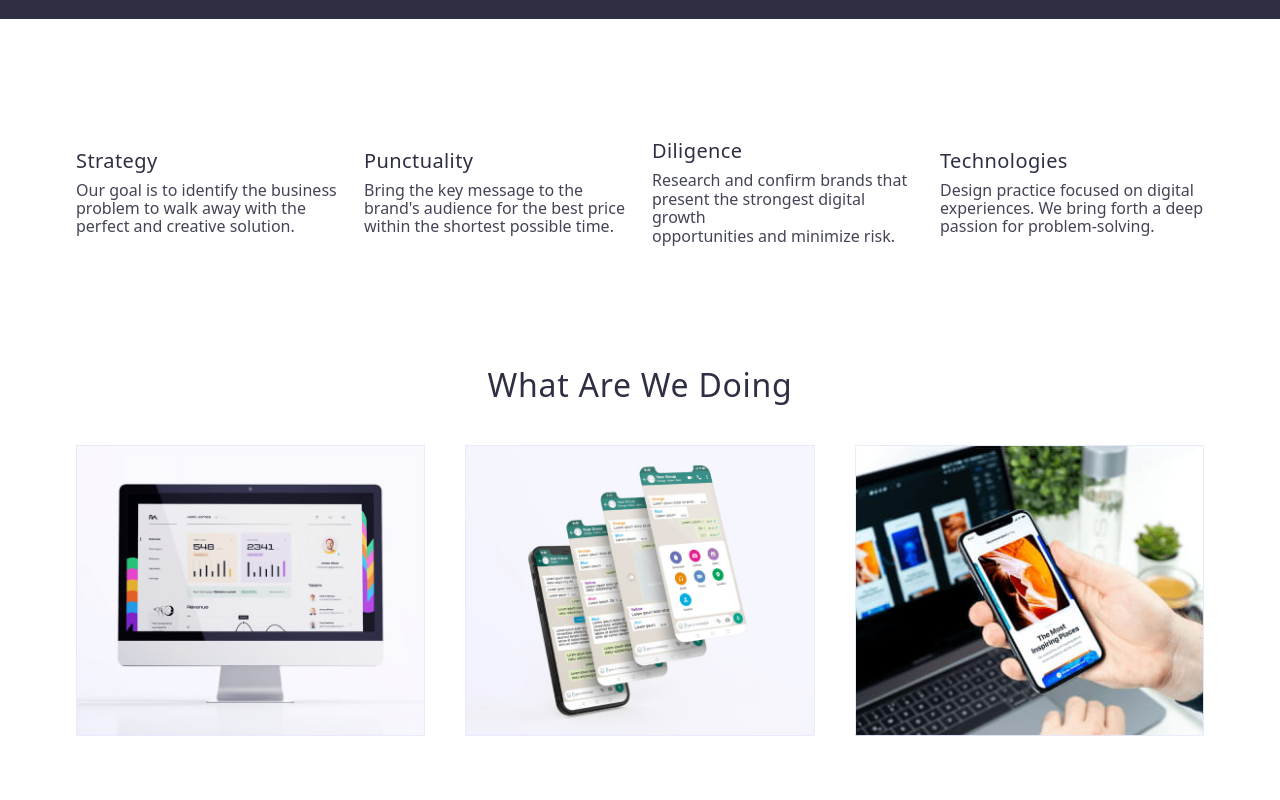
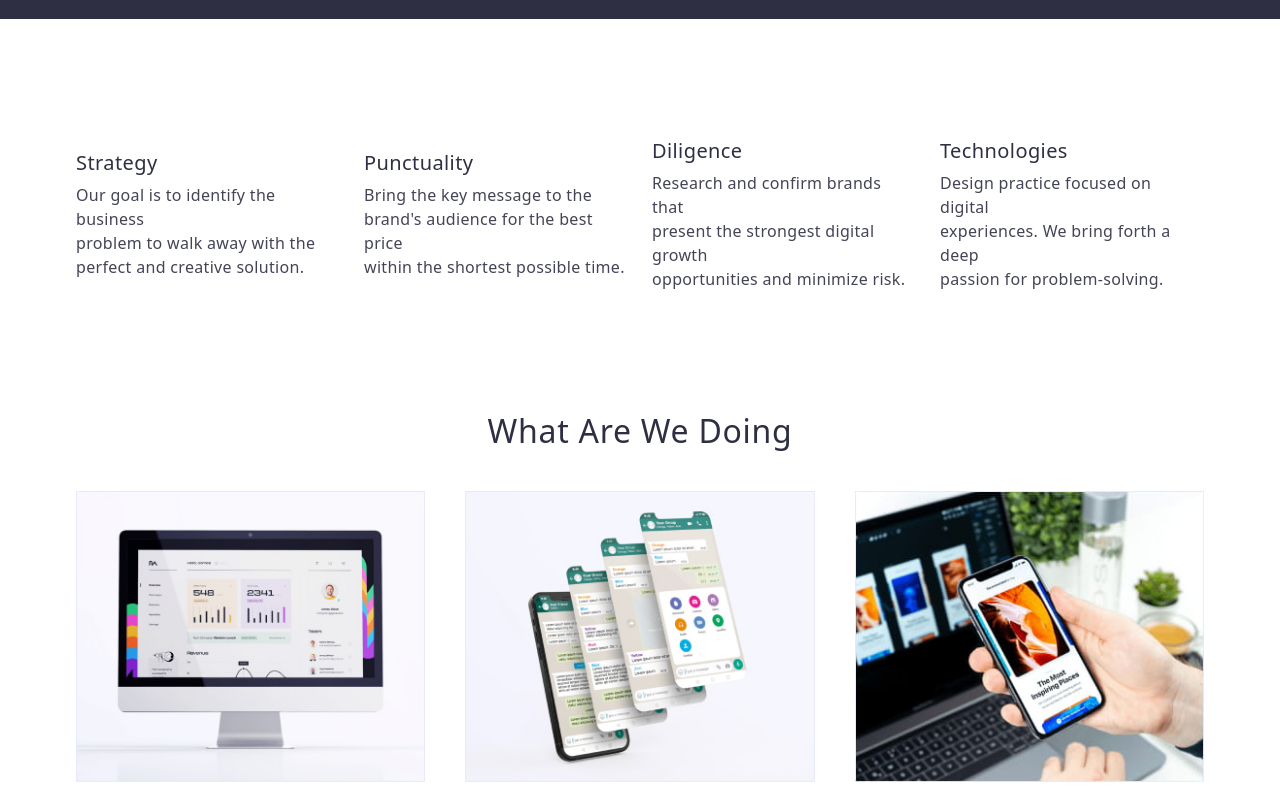
Before and after one commit to lesjohnpaul/goit-markup-hw-03, a plain HTML site: page index.html in a window 1280 px wide. Shown: the part 640-1440 px from the top of the page. Drawn offline with nearby package versions, Linux system fonts and the light colour scheme.

Commit message:
index correction

```diff
--- a/css/styles.css
+++ b/css/styles.css
@@ -25,8 +25,12 @@
 }
 
 body {
-  font-family: "Roboto", sans-serif;
-  background-color: none;
+  font-family: 'Roboto';
+  font-size: 16px;
+  font-style: normal;
+  font-weight: 400;
+  line-height: 24px;
+  letter-spacing: 0.32px;
 }
 
 ul {
@@ -103,12 +107,10 @@ button {
 }
 
 section {
-  display: flex;
+  /* display: flex;
   justify-content: center;
-  align-items: center;
-  margin: 0;
-  width: 100%;
-  height: auto;
+  align-items: center; */
+  padding: 120px 0;
 
 }
 
@@ -203,7 +205,7 @@ main {
 .footer-logo {
   font-family: "Raleway";
   color: var(--color-navyblue);
-  font-size: 16px;
+  font-size: 18px;
   font-style: normal;
   font-weight: 800;
   line-height: 21px;
@@ -259,7 +261,7 @@ main {
 
 .features {
   display: flex;
-  padding: 120px 40px
+  padding: 120px 0px;
 }
 
 .features-list {
@@ -271,7 +273,7 @@ main {
 
 .features-item-title {
   color: var(--navyblue, #2e2f42);
-  padding-bottom: 8px;
+  margin-bottom: 8px;
 }
 
 .features-description {
@@ -292,7 +294,7 @@ main {
 
 .services {
   flex-direction: column;
-  padding: 0px 40px 120px;
+  padding: 0px 0px 120px;
 }
 
 .services-title {
@@ -309,7 +311,7 @@ main {
 
 .team {
   flex-direction: column;
-  padding: 120px 40px;
+  padding: 120px 0;
   background-color: var(--color-cloud);
 }
 
@@ -351,7 +353,7 @@ main {
   line-height: 40px;
   letter-spacing: 0.72px;
   text-transform: capitalize;
-  margin-bottom: 40px;
+  margin-bottom: 76px;
   color: var(--color-navyblue);
 }
 
@@ -385,7 +387,6 @@ main {
   flex-direction: column;
   height: 312px;
   width: 100%;
-  padding: 0 40px;
   background-color: var(--color-navyblue);
   color: var(--color-cloud);
   text-decoration: none;
```
